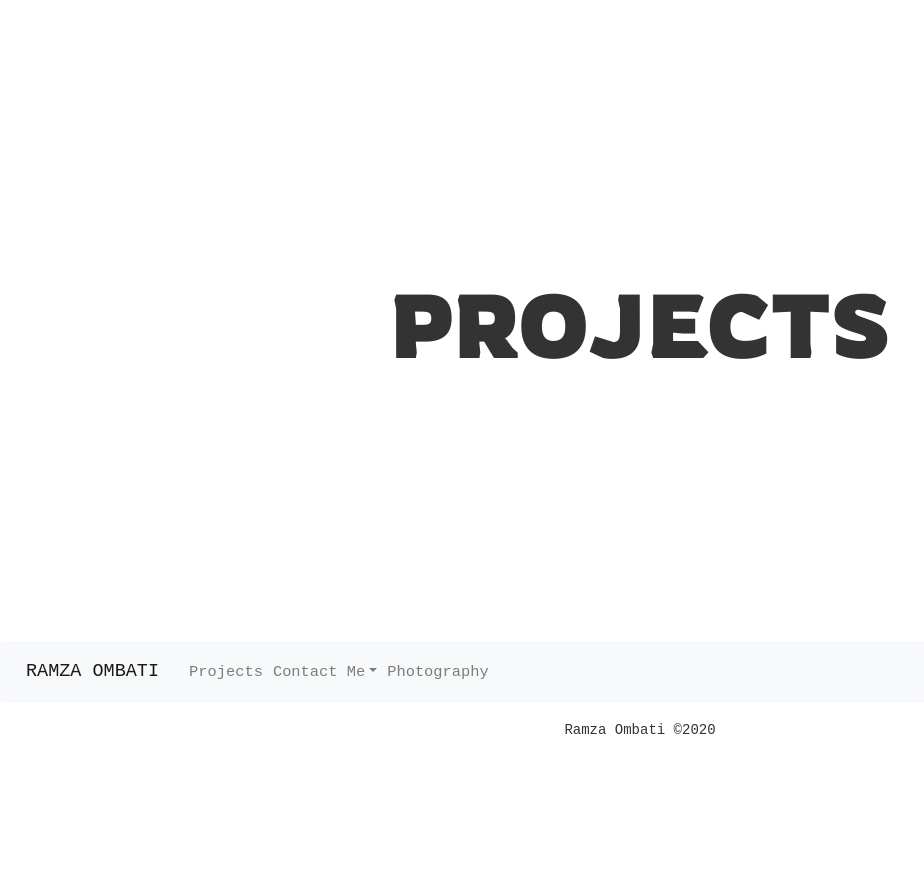
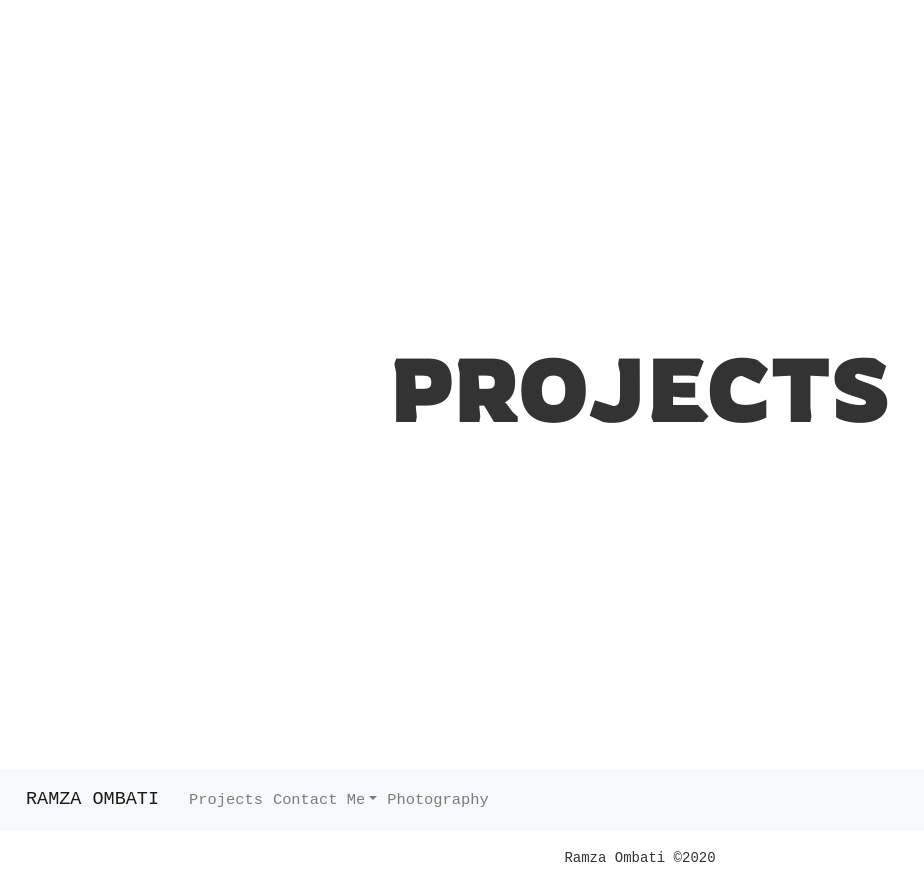
Before and after one commit to ramza007/Ramza.io, a Django app: page /projects in a window 1280 px wide. Shown: the whole page, without its empty margins (0-924 px from the left). Before the commit the page ends 734 px from the top, so only its background shows below. Run offline with Django 3.2, Linux system fonts and the light colour scheme; data that the repository does not hold is empty; some libraries are stand-ins or nearby versions; some web fonts are replaced.

Commit message:
- Minor changes fixing disproportional containers

```diff
--- a/portfolio/static/css/projects.css
+++ b/portfolio/static/css/projects.css
@@ -8,7 +8,7 @@ body{
 
 .container-1{
     background-attachment: fixed;
-    padding: 20vw;
+    padding: 40vh;
 }
 
 .container-1 h1{
@@ -34,10 +34,6 @@ body{
     font-size: 2.5vw;
     /* font-family: 'Cabin Sketch', cursive; */
     font-family: 'Abel', sans-serif;
-}
-
-.detail h1{
-    /* display:inline-block; */
 }
 
 
--- a/portfolio/static/css/styles.css
+++ b/portfolio/static/css/styles.css
@@ -32,7 +32,7 @@ body{
 
 .container{
     margin-top: 2%;
-    padding: 15vh 5vw 15vh 5vw;
+    padding: 18vh 5vw 18vh 5vw;
     opacity: 0.95;
 }
 
```
